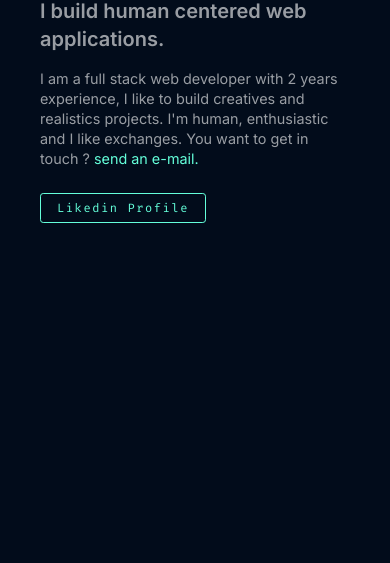
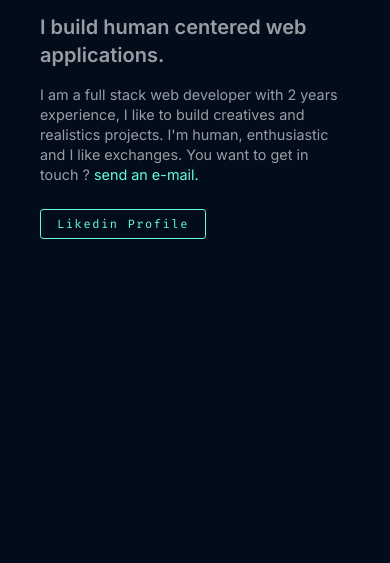
Before and after one commit to wilfried-musanzi/portfolio, a website built with webpack: page src/index.html in a window 390 px wide. Shown: the part 281-844 px from the top of the page. Built offline with nearby package versions, Linux system fonts and the light colour scheme.

Commit message:
Header: Mobile-2

```diff
--- a/src/scss/hero.scss
+++ b/src/scss/hero.scss
@@ -17,7 +17,7 @@
 
 .section--hero {
   overflow: hidden;
-  padding-top: 8rem ;
+  padding-top: 10rem ;
   margin-bottom: 12.8rem;
 }
 
```
